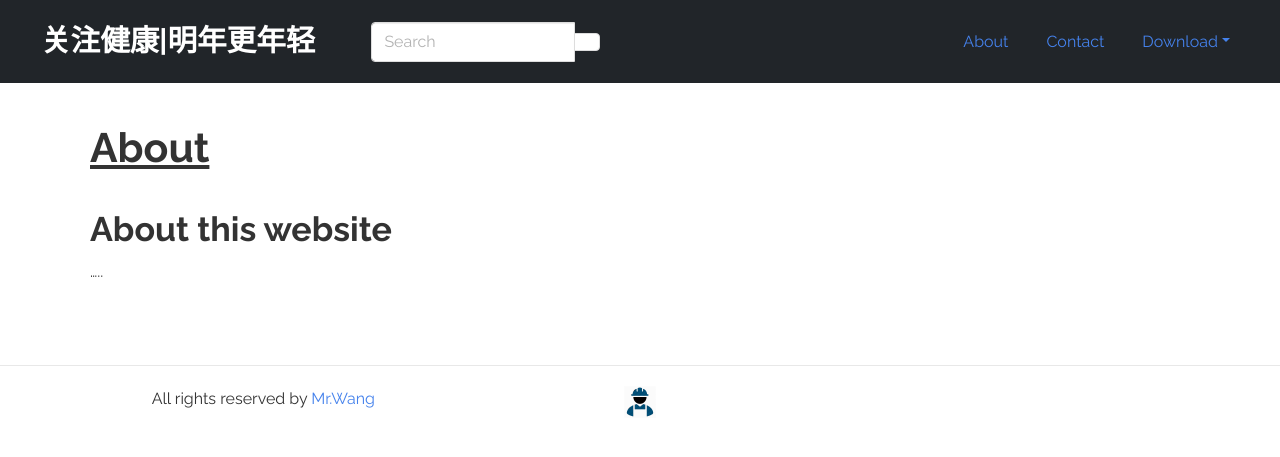
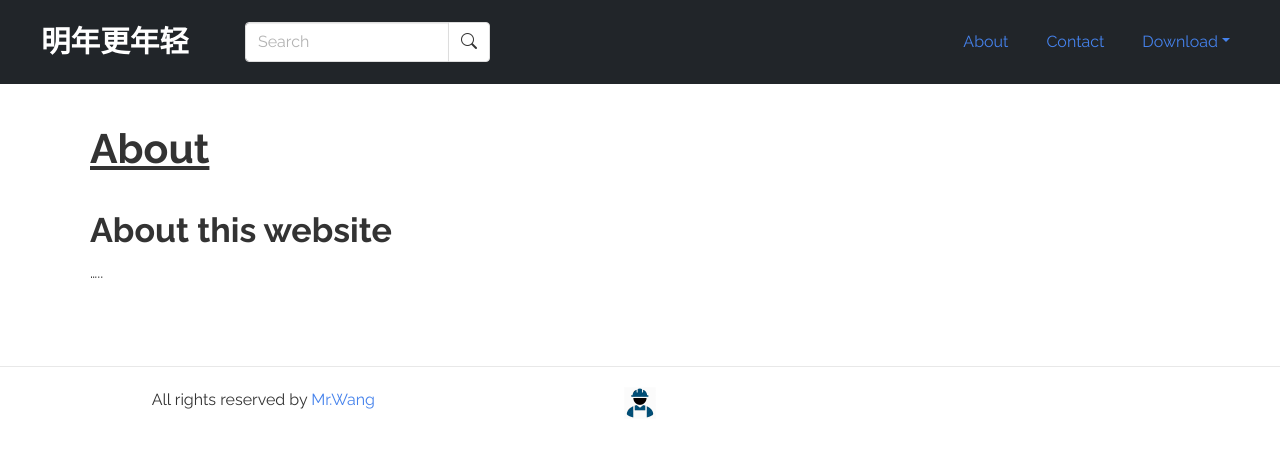
Before and after one commit to mason-mx/OpenCV-apps, a Jekyll site: the page built from about.md, in a window 1280 px wide. Shown: the top 457 px of the page. Built offline with Jekyll 4.4.1, drawn with Linux system fonts in a browser that asks for light colours; nearby versions of some CDN libraries; comment, search, counter and statistics services are not loaded.

Commit message:
added bootstrap icons

```diff
--- a/_config.yml
+++ b/_config.yml
@@ -6,10 +6,10 @@
 # 'jekyll serve'. If you change this file, please restart the server process.
 
 # Site settings
-title: 关注健康|明年更年轻
+title: 明年更年轻
 email: your-email@domain.com
 description: > # this means to ignore newlines until "baseurl:"
-  A Bootstrap based jekyll theme for our wellness.
+  关注健康
 
 
 baseurl: "/wellness" # the subpath of your site, e.g. /blog
--- a/_includes/footer.html
+++ b/_includes/footer.html
@@ -14,12 +14,6 @@
                {% if site.facebook %}
                 <a target="_blank" href="{{site.facebook}}"><li class="social facebook"><i class="fa fa-facebook-square"></i></li></a>
                 {% endif %}
-               {% if site.quora %}
-                <a target="_blank" href="{{site.quora}}"><li class="social quora"><i class="fa fa-quora"></i></li></a>
-                {% endif %}
-               {% if site.twitter %}
-                <a target="_blank" href="{{site.twitter}}"><li class="social twitter"><i class="fa fa-twitter-square"></i></li></a>
-                {% endif %}
                {% if site.github %}
                 <a target="_blank" href="{{site.github}}"><li class="social github"><i class="fa fa-github-square"></i></li></a>
                 {% endif %}
--- a/_includes/head.html
+++ b/_includes/head.html
@@ -7,6 +7,7 @@
 <!-- favicon -->
 <link rel="shortcut icon" href="{{site.baseurl}}/favicon.ico">
 <link href="https://cdn.jsdelivr.net/npm/bootstrap@5.0.2/dist/css/bootstrap.min.css" rel="stylesheet" integrity="sha384-EVSTQN3/azprG1Anm3QDgpJLIm9Nao0Yz1ztcQTwFspd3yD65VohhpuuCOmLASjC" crossorigin="anonymous">
+<link rel="stylesheet" href="https://cdn.jsdelivr.net/npm/bootstrap-icons@1.11.3/font/bootstrap-icons.min.css">
 <link rel="stylesheet" href="{{site.baseurl}}/css/main.css">
 <link rel="alternate" type="application/rss+xml" title="{{ site.title }}" href="{{ "/feed.xml" | prepend: site.baseurl | prepend: site.url }}">
 </head>
--- a/_includes/header.html
+++ b/_includes/header.html
@@ -19,7 +19,7 @@
           <input type="text" id="search-input" class="form-control" placeholder="Search">
           <div class="input-group-btn">
             <button class="btn btn-default" type="submit">
-            <i class="fa fa-search" aria-hidden="true"></i>
+              <i class="bi bi-search"></i>
             </button>
           </div>
         </div>
```
